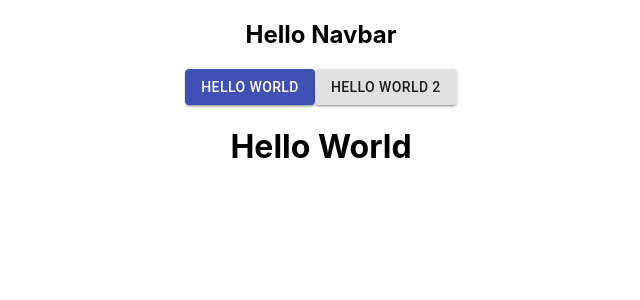
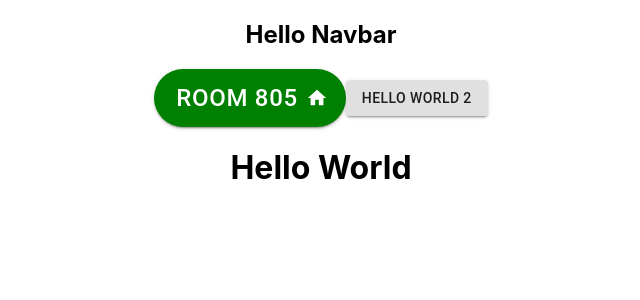
Before and after one commit to mannycortez/dakota-hotel, a React (Create React App) app in the folder frontend/: page / in a window 1280 px wide. Shown: the top 300 px of the page, without its empty margins (319-959 px from the left). Built offline with nearby package versions, Linux system fonts and the light colour scheme.

Commit message:
Added button styles

```diff
--- a/frontend/package.json
+++ b/frontend/package.json
@@ -4,6 +4,7 @@
   "private": true,
   "dependencies": {
     "@material-ui/core": "^4.11.0",
+    "@material-ui/icons": "^4.9.1",
     "@testing-library/jest-dom": "^5.11.5",
     "@testing-library/react": "^11.1.0",
     "@testing-library/user-event": "^12.1.10",
--- a/frontend/src/App.js
+++ b/frontend/src/App.js
@@ -1,13 +1,21 @@
 import './App.css';
 import Navbar from '../src/components/Navbar'
 import { Button } from '@material-ui/core'
+import HomeIcon from '@material-ui/icons/Home'
 
 function App() {
   return (
     <div className="App">
       <Navbar />
-      <Button variant='contained' color='primary'>
-        Hello World
+      <Button endIcon={<HomeIcon />} size="large" style={{
+                              fontSize: 24,
+                              color: "white",
+                              borderRadius: 50,
+                              backgroundColor: "green"
+                            }}
+                            onClick={()=>alert('hello')}
+                            href="#" variant='contained' >
+        Room 805
       </Button>
       <Button variant='contained' color='link'>
         Hello World 2
```
Also changed, not shown: 2 other files (tests, documents, lock files or other folders).
